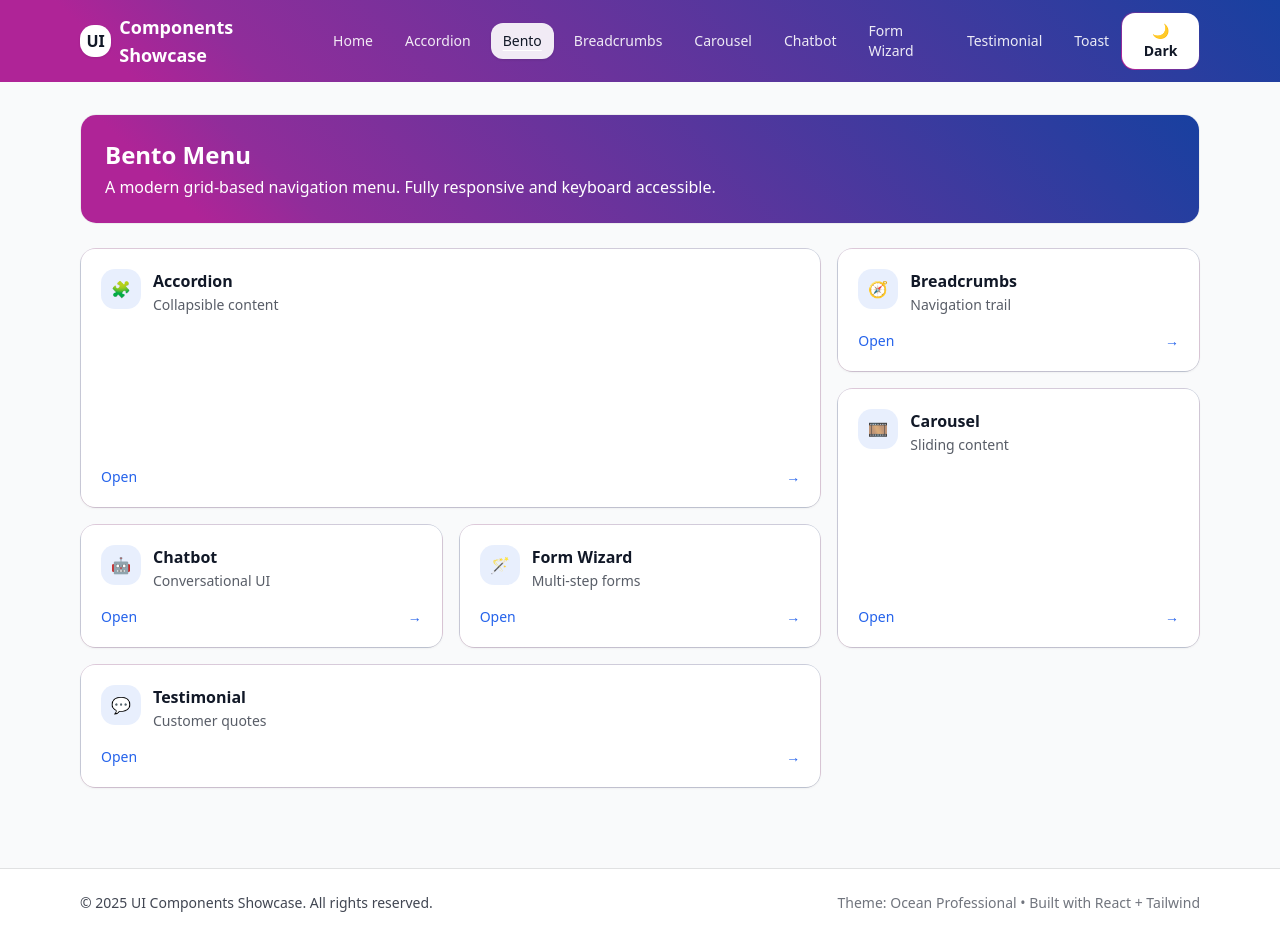
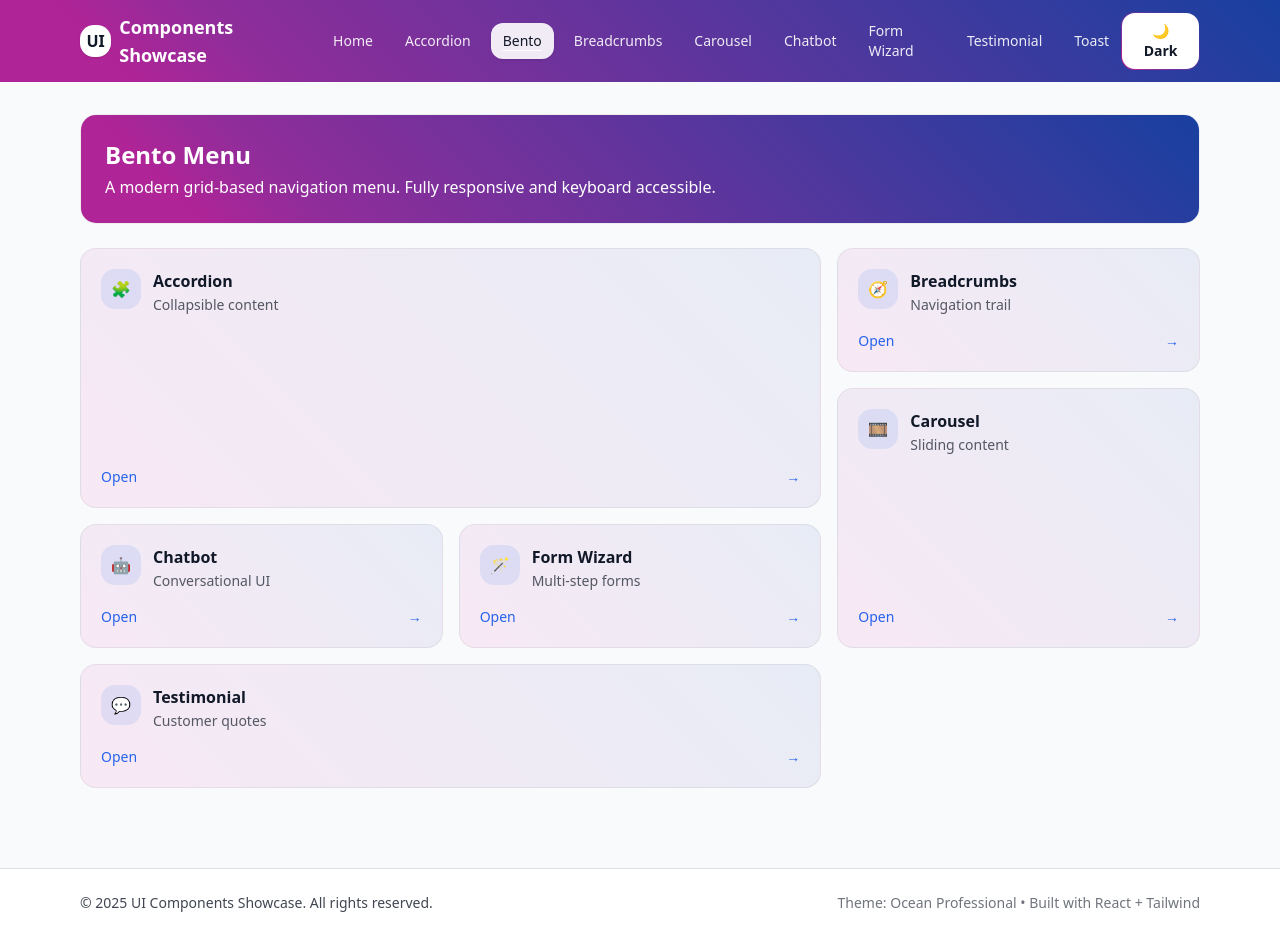
Before and after one commit to kavia-common/ui-components-showcase-3705-3714, a React (Create React App) app in the folder frontend_react_app/: page /bentomenu in a window 1280 px wide. Built offline with nearby package versions, Linux system fonts and the light colour scheme.

Commit message:
Checkpoint 38 - cgb1804199

```diff
--- a/frontend_react_app/src/components/ui/BentoMenu.jsx
+++ b/frontend_react_app/src/components/ui/BentoMenu.jsx
@@ -20,16 +20,15 @@ export default function BentoMenu({ items = [], className = "" }) {
     "sm:col-span-2 row-span-1",
   ];
 
-  // Wrapper styles:
-  // - Apply the same subtle stronger brand gradient treatment as Accordion panels.
-  // - Maintain solid white inner content for readability (ocean-surface inside).
-  // - Ensure accessible focus with visible ring and hover elevation.
+  // Wrapper styles: preserve focus and hover elevation; keep wrapper background neutral
+  // so the gradient is applied to the inner content only (per requirement).
   const wrapperBase =
     "group rounded-2xl transition hover:shadow-card focus:outline-none focus-visible:ring-2 focus-visible:ring-primary/40";
-  const wrapperBg = "brand-panel-strong"; // stronger gradient panel background for outer wrapper
 
+  // Inner content now adopts the same soft-strong brand gradient as Accordion answer panels.
+  // Remove bg-surface from inner container to prevent overriding the gradient.
   const Content = ({ item }) => (
-    <div className="ocean-surface p-5 h-full flex flex-col justify-between">
+    <div className="brand-panel-soft-strong p-5 h-full flex flex-col justify-between rounded-2xl">
       <div className="flex items-start gap-3">
         {item.icon ? (
           <div className="h-10 w-10 rounded-xl bg-primary/10 text-primary grid place-items-center shrink-0">
@@ -67,7 +66,7 @@ export default function BentoMenu({ items = [], className = "" }) {
           return (
             <a
               key={idx}
-              className={`${wrapperBase} ${wrapperBg} ${spanCls}`}
+              className={`${wrapperBase} ${spanCls}`}
               href={item.href}
               aria-label={item.ariaLabel || `Open ${item.title}`}
             >
@@ -80,7 +79,7 @@ export default function BentoMenu({ items = [], className = "" }) {
           <button
             key={idx}
             type="button"
-            className={`${wrapperBase} ${wrapperBg} ${spanCls} text-left`}
+            className={`${wrapperBase} ${spanCls} text-left`}
             onClick={item.onClick}
             aria-label={item.ariaLabel || `Open ${item.title}`}
           >
```
Also changed, not shown: 2 other files (tests, documents, lock files or other folders).
